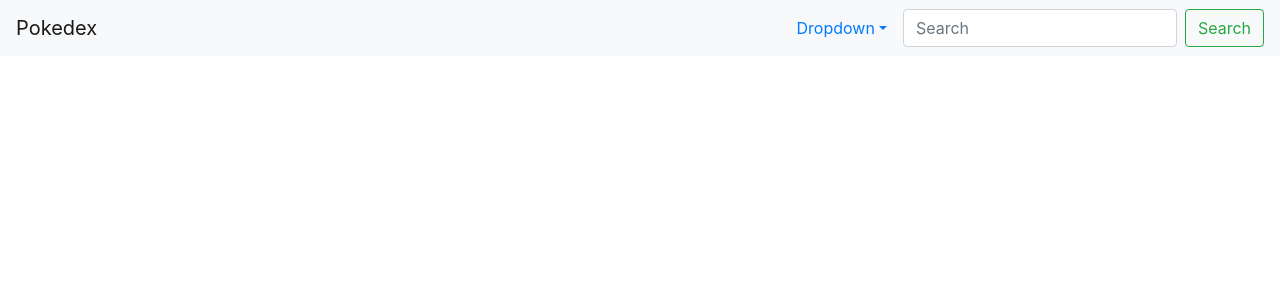
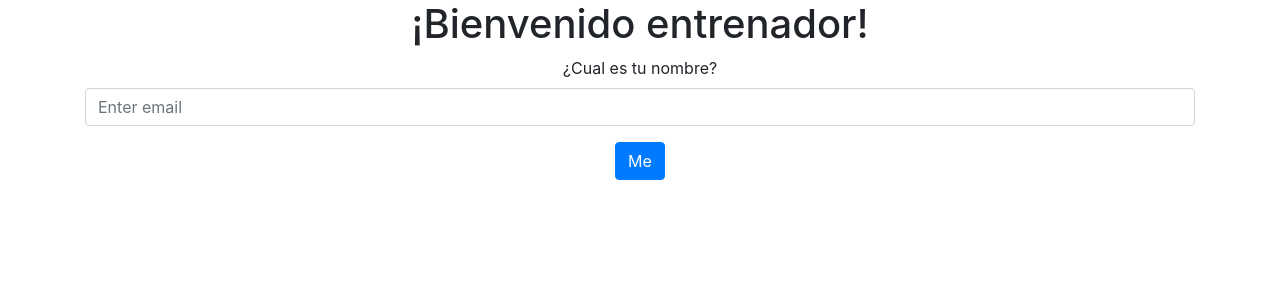
Before and after one commit to Lmex89/pokedex, a React (Create React App) app: page / in a window 1280 px wide. Shown: the top 300 px of the page. Built offline with nearby package versions, Linux system fonts and the light colour scheme.

Commit message:
working in the pokemon detail

```diff
--- a/package.json
+++ b/package.json
@@ -11,6 +11,7 @@
     "react": "^17.0.1",
     "react-bootstrap": "^1.5.1",
     "react-dom": "^17.0.1",
+    "react-router-dom": "^5.2.0",
     "react-scripts": "4.0.2",
     "web-vitals": "^1.0.1"
   },
--- a/src/App.js
+++ b/src/App.js
@@ -1,12 +1,23 @@
 import "./App.css";
-import PokedexContainer from './components/PokedexContainer';
+import { HashRouter as Router, Switch, Route } from "react-router-dom";
+import Pokedex from './components/Pokedex';
+import Login from './components/login';
 
 function App() {
 
 
   return (
     <div className="App">
-      <PokedexContainer />
+      <Router>
+        <Switch>
+          <Route path="/pokedex">
+            <Pokedex />
+          </Route>
+          <Route path="/">
+            <Login />
+          </Route>
+        </Switch>
+      </Router>
     </div>
   );
 }
--- a/src/components/FormComponent.js
+++ b/src/components/FormComponent.js
@@ -14,7 +14,7 @@ const FormComponent = ({ handleSearch }) => {
                 <NavDropdown.Divider />
                 <NavDropdown.Item href="#action/3.2">Serch by Number</NavDropdown.Item>
             </NavDropdown>
-            <FormControl onChange={(e) => setSearchTerm(e.target.value)} type="text" placeholder="Search" className="mr-sm-2" />
+            <FormControl onChange={(e) => setSearchTerm(e.target.value)} onSubmit={() => handleSearch(searchTerm)} type="text" placeholder="Search" className="mr-sm-2" />
             <Button onClick={() => handleSearch(searchTerm)} variant="outline-success">Search</Button>
         </Form>
     );
--- a/src/components/NavBar.js
+++ b/src/components/NavBar.js
@@ -1,11 +1,12 @@
 import Nav from 'react-bootstrap/Nav';
 import Navbar from 'react-bootstrap/Navbar';
 import FormComponent from "./FormComponent";
+import { Link } from "react-router-dom";
 
 const NavBar = ({ handleSearchPokemons }) => {
     return (
         <Navbar bg="light" expand="lg">
-            <Navbar.Brand className="" href="#home">Pokedex</Navbar.Brand>
+            <Link className="navbar-brand" to="/pokedex">Pokedex</Link>
             <Navbar.Toggle aria-controls="basic-navbar-nav" />
             <Navbar.Collapse id="basic-navbar-nav">
                 <Nav className="mr-auto">
--- a/src/components/PokeItem.js
+++ b/src/components/PokeItem.js
@@ -1,11 +1,11 @@
 import Card from 'react-bootstrap/Card';
-import Button from 'react-bootstrap/Button';
 import Col from 'react-bootstrap/Col';
 import React, { useState, useEffect } from "react";
 import axios from "axios";
 import TypeBadges from './TypeBadges';
 import Container from 'react-bootstrap/Container';
 import Row from 'react-bootstrap/Row';
+import { Link } from "react-router-dom";
 
 const PokeItem = ({ name,  url }) => {
     const [pokemon, setPokemon] = useState(null);
@@ -16,6 +16,7 @@ const PokeItem = ({ name,  url }) => {
     const [Sp_attack, setSp_attack] = useState("");
     const [Sp_defense, setSp_defense] = useState("");
     const [Speed, setSpeed] = useState("");
+    const [Id, setId] = useState("");
 
     useEffect(() => {
       const promise = axios(url);
@@ -29,14 +30,13 @@ const PokeItem = ({ name,  url }) => {
         setSp_attack(res.data.stats[3].base_stat);
         setSp_defense(res.data.stats[4].base_stat);
         setSpeed(res.data.stats[5].base_stat);
+        setId(res.data.id);
       });
     },[url]);
 
     const myArrOfTypes = Types.map((value) => (
         <TypeBadges type={value.type.name} key={value.type.name}/>
     ));
-
-    // const pokeImg = `https://pokeres.bastionbot.org/images/pokemon/${pokemon}.png`
 
     return (
         <Col className="p-3"  xl="3" lg="3" md="4" sm="6" xs="12">
@@ -60,7 +60,12 @@ const PokeItem = ({ name,  url }) => {
                             <Col md="6"><span>Speed: </span>{Speed}</Col>
                         </Row>
                     </Container>
-                    <Button variant="primary">Check Pokemon</Button>
+                    <Link className="btn btn-primary" to={{
+                        pathname: `/pokedex/${Id}`,
+                        state: {
+                        post: url,}
+                    }}
+                    >View pokemon</Link>
                 </Card.Body>
             </Card>
         </Col>
--- /dev/null
+++ b/src/components/Pokedex.js
@@ -0,0 +1,45 @@
+import { useState, useEffect } from "react";
+import axios from 'axios';
+import { HashRouter as Router, Switch, Route } from "react-router-dom";
+import PokedexContainer from './PokedexContainer';
+import PokemonContainer from "./PokemonContainer";
+
+const Pokedex = () => {
+
+    const [pokes, setPokes] = useState([]);
+    const [query, setQuery] = useState("");
+
+
+
+    // Llamar PokeAPIcd
+    useEffect(() => {
+        if (query) {
+        const promise = axios(`https://pokeapi.co/api/v2/type/${query}`);
+
+        promise.then((res) => {
+            setPokes(res.data.pokemon);
+        });
+        }
+    }, [query]);
+
+    useEffect(() => {
+        console.log(pokes);
+    }, [pokes]);
+
+    const SearchPokemons = (value) => {
+        setQuery(value);
+    };
+
+
+    return (
+        <Router>
+            <Switch>
+                <Route exact path="/pokedex" render={() => <PokedexContainer pokes={pokes} serch={SearchPokemons} />} />
+                <Route path="/pokedex/:id" render={({ match }) => ( <PokemonContainer pokemons={pokes[match.params.id - 1]} />)}/>
+            </Switch>
+        </Router>
+
+    );
+};
+
+export default Pokedex;
--- a/src/components/PokedexContainer.js
+++ b/src/components/PokedexContainer.js
@@ -1,37 +1,16 @@
-import { useState, useEffect } from "react";
-import axios from 'axios';
+import { useState } from "react";
 import Container from 'react-bootstrap/Container';
 import Row from 'react-bootstrap/Row';
 import PokeItem from './PokeItem';
+import Pagination from "./pagination";
 import NavBar from "./NavBar";
-import Pagination from "./pagination"
+import { HashRouter as Router, Switch } from "react-router-dom";
 
-const PokedexContainer = () => {
+const PokedexContainer = ({pokes, serch}) => {
 
-    const [pokes, setPokes] = useState([]);
-    const [query, setQuery] = useState("");
+
     const [currentPage, setCurrentPage] = useState(1);
     const [poksperPage] = useState(4);
-
-    // Llamar PokeAPIcd
-    useEffect(() => {
-        if (query) {
-        const promise = axios(`https://pokeapi.co/api/v2/type/${query}`);
-
-        promise.then((res) => {
-            setPokes(res.data.pokemon);
-        });
-        }
-    }, [query]);
-
-    useEffect(() => {
-        console.log(pokes);
-    }, [pokes]);
-
-    const SearchPokemons = (value) => {
-        setQuery(value);
-    };
-
 
     const myArrOfPokemons = pokes.map((value) => (
         <PokeItem
@@ -47,8 +26,10 @@ const PokedexContainer = () => {
     const paginate = (pageNumber) => setCurrentPage(pageNumber);
 
     return (
+        <Router>
+            <Switch>
                 <Container fluid="true">
-            <NavBar handleSearchPokemons={SearchPokemons} />
+                    <NavBar handleSearchPokemons={serch} />
                     <Container fluid="true">
                         <Row>
                             {pokes.length > 0 && currentPoks}
@@ -59,6 +40,10 @@ const PokedexContainer = () => {
                         </Row>
                     </Container>
                 </Container>
+
+            </Switch>
+        </Router>
+
     );
 };
 
--- a/src/components/PokemonContainer.js
+++ b/src/components/PokemonContainer.js
@@ -0,0 +1,17 @@
+import Container from 'react-bootstrap/Container';
+import { Link, useLocation } from "react-router-dom";
+
+const PokemonContainer = ({url}) => {
+    const location = useLocation();
+    console.log("Este es la informacion post desde location", location);
+    console.log("Este es la informacion post a traves del prop", url);
+
+    return (
+        <Container fluid="true">
+            <h1>Este es esta es la pagina de {}</h1>
+            <Link className="btn btn-primary" to="/pokedex">regresar</Link>
+        </Container>
+    );
+};
+
+export default PokemonContainer;
--- /dev/null
+++ b/src/components/login.js
@@ -0,0 +1,20 @@
+import Form from 'react-bootstrap/Form';
+import Container from 'react-bootstrap/Container';
+import { Link } from "react-router-dom";
+
+const Login = () => {
+    return (
+        <Container>
+            <h1>¡Bienvenido entrenador!</h1>
+                <Form>
+                <Form.Group controlId="formBasicEmail">
+                    <Form.Label>¿Cual es tu nombre?</Form.Label>
+                    <Form.Control type="email" placeholder="Enter email" />
+                </Form.Group>
+                <Link className="btn btn-primary" to="/pokedex">Me</Link>
+                </Form>
+        </Container>
+    );
+};
+
+export default Login;
```
Also changed, not shown: 2 other files (tests, documents, lock files or other folders). Lines whose indentation alone changed are shown as unchanged.
